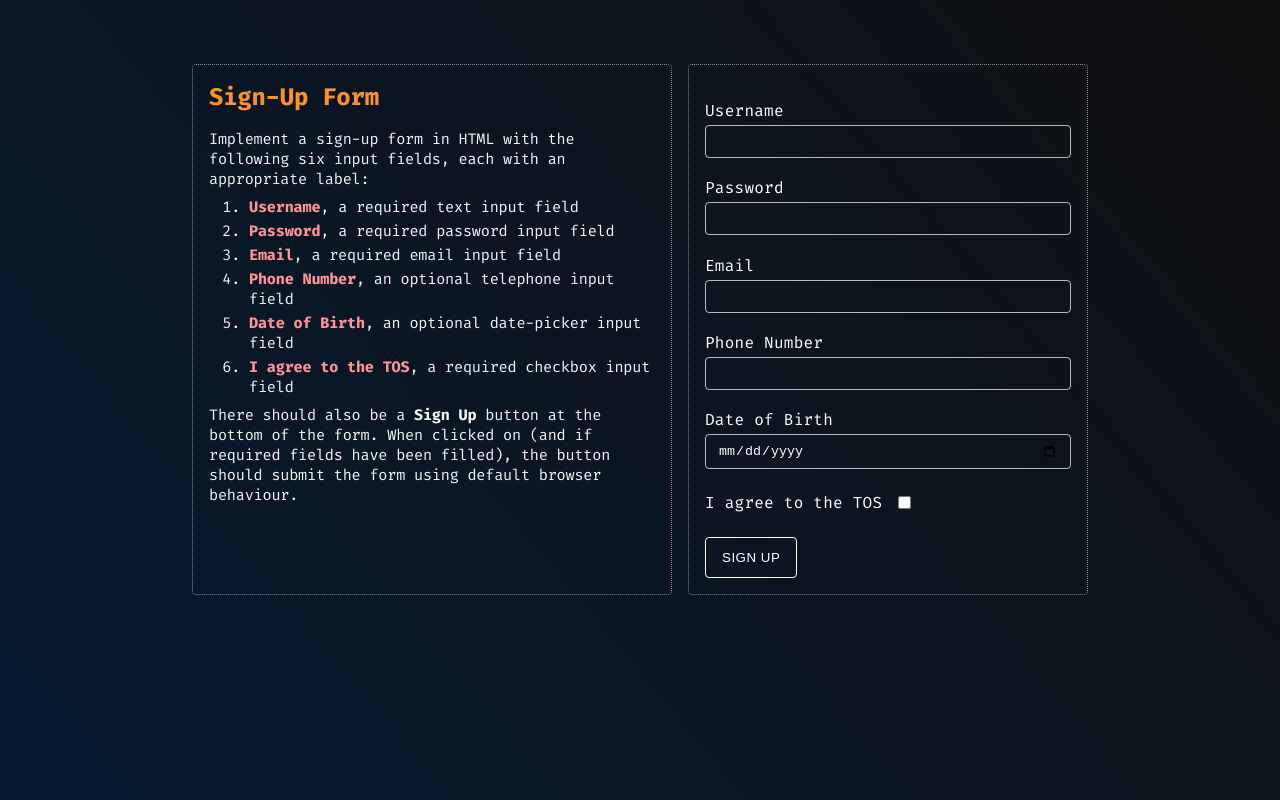
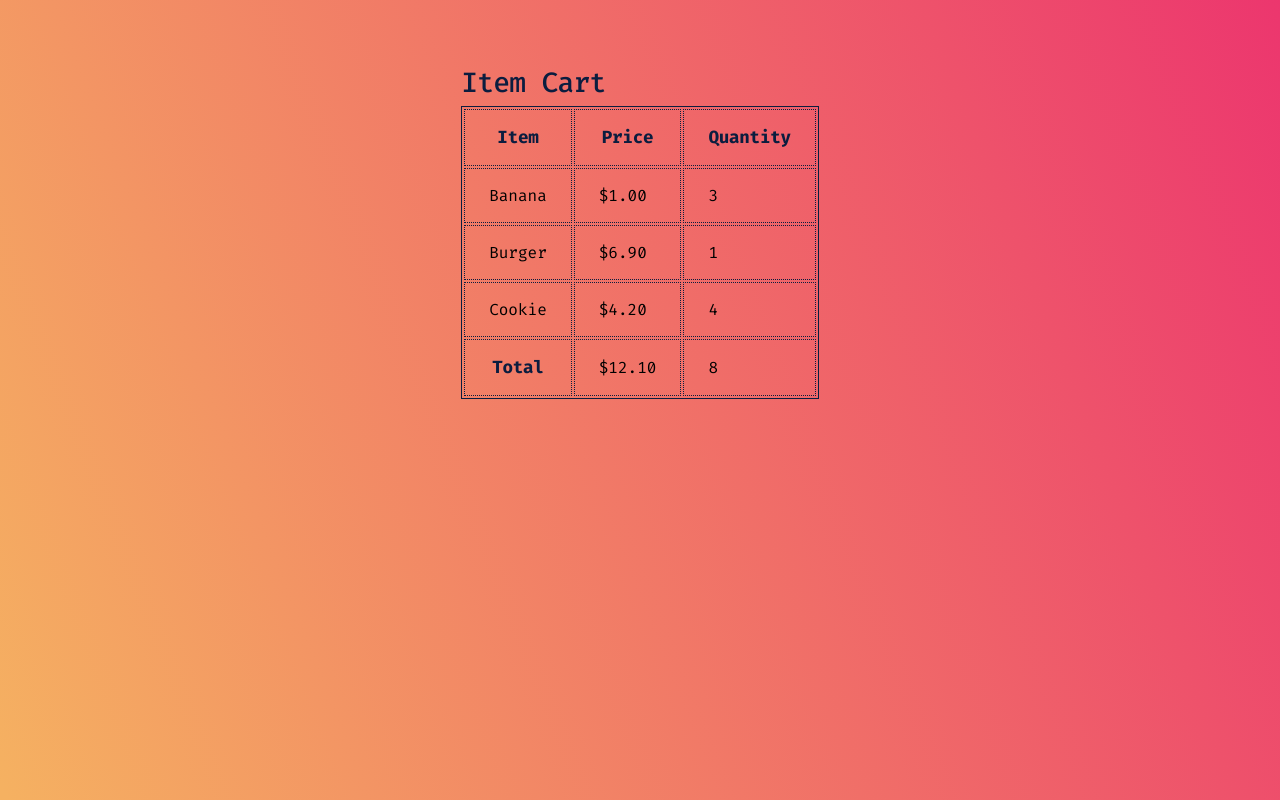
Before and after one commit to DemonDaddy22/frontend-expert, a React (Create React App) app: page / in a window 1280 px wide. Built offline with nearby package versions, Linux system fonts and the light colour scheme.

Commit message:
Create table and add basic styles

```diff
--- a/src/App.tsx
+++ b/src/App.tsx
@@ -1,13 +1,13 @@
 import React from 'react';
 import './App.scss';
-import SignUpForm from './components/SignUpForm';
+import ItemCart from './components/ItemCart';
 import ThemeContextProvider from './context/ThemeContext';
 
 function App() {
   return (
     <ThemeContextProvider>
       <div className="container">
-        <SignUpForm />
+        <ItemCart />
       </div>
     </ThemeContextProvider>
   );
--- /dev/null
+++ b/src/components/ItemCart/index.tsx
@@ -0,0 +1,47 @@
+import React from 'react';
+import classes from './styles.module.scss';
+
+const ItemCart: React.FC<Props> = () => {
+  return (
+    <div className={classes.page}>
+      <main className={classes.container}>
+        <table className={classes.tableContainer}>
+          <caption className={classes.tableCaption}>Item Cart</caption>
+          <thead>
+            <tr className={classes.tableRow}>
+              <th className={classes.tableCellHeading}>Item</th>
+              <th className={classes.tableCellHeading}>Price</th>
+              <th className={classes.tableCellHeading}>Quantity</th>
+            </tr>
+          </thead>
+          <tbody>
+            <tr className={classes.tableRow}>
+              <td className={classes.tableCellData}>Banana</td>
+              <td className={classes.tableCellData}>$1.00</td>
+              <td className={classes.tableCellData}>3</td>
+            </tr>
+            <tr className={classes.tableRow}>
+              <td className={classes.tableCellData}>Burger</td>
+              <td className={classes.tableCellData}>$6.90</td>
+              <td className={classes.tableCellData}>1</td>
+            </tr>
+            <tr className={classes.tableRow}>
+              <td className={classes.tableCellData}>Cookie</td>
+              <td className={classes.tableCellData}>$4.20</td>
+              <td className={classes.tableCellData}>4</td>
+            </tr>
+          </tbody>
+          <tfoot>
+            <tr className={classes.tableRow}>
+              <th className={classes.tableCellHeading}>Total</th>
+              <td className={classes.tableCellData}>$12.10</td>
+              <td className={classes.tableCellData}>8</td>
+            </tr>
+          </tfoot>
+        </table>
+      </main>
+    </div>
+  );
+};
+
+export default ItemCart;
--- /dev/null
+++ b/src/components/ItemCart/styles.module.scss
@@ -0,0 +1,61 @@
+@import '../../utils/mixins.scss';
+
+.page {
+  @include square(100%, $project-bg-2);
+}
+
+.container {
+  display: flex;
+  flex-direction: column;
+  align-items: center;
+  justify-content: center;
+  gap: 1rem;
+  padding: 4rem 2rem;
+
+  @media screen and (min-width: 992px) {
+    flex-direction: row;
+  }
+}
+
+.tableContainer {
+  border: 1px solid $project-table-header-2;
+  border-collapse: separate;
+}
+
+.tableCaption {
+  font-size: 1.5rem;
+  font-weight: 500;
+  color: $project-table-header-2;
+  letter-spacing: -0.75px;
+  margin-bottom: 0.3rem;
+  text-align: left;
+
+  @media  screen and (min-width: 992px) {
+    font-size: 1.75rem;
+  }
+}
+
+.tableCellHeading {
+  @include spacing(0.75rem 1rem);
+  border: 1px dotted $project-table-header-2;
+  letter-spacing: -0.25px;
+  font-size: 1rem;
+  color: $project-table-header-2;
+
+  @media screen and (min-width: 992px) {
+    font-size: 1.1rem;
+    @include spacing(1rem 1.5rem);
+  }
+}
+
+.tableCellData {
+  @include spacing(0.75rem 1rem);
+  border: 1px dotted $project-table-header-2;
+  font-size: 0.9rem;
+  color: $black;
+
+  @media screen and (min-width: 992px) {
+    font-size: 1rem;
+    @include spacing(1rem 1.5rem);
+  }
+}
--- a/src/constants/theme.scss
+++ b/src/constants/theme.scss
@@ -7,6 +7,10 @@ $dark: #0D0E0E;
 $project-bg-1: linear-gradient(50deg, #051A30 0%, #111012 100%);
 $project-header-1: #FE9226;
 $project-highlight-1: #FF929B;
+
+// Project 2
+$project-bg-2: linear-gradient(68.3deg,  rgba(245, 177, 97, 1) 0.4%, rgba(236, 54, 110, 1) 100.2%);
+$project-table-header-2: #0B1D3F;
 
 $LIGHT: (
   accentColor1: $white,
```
